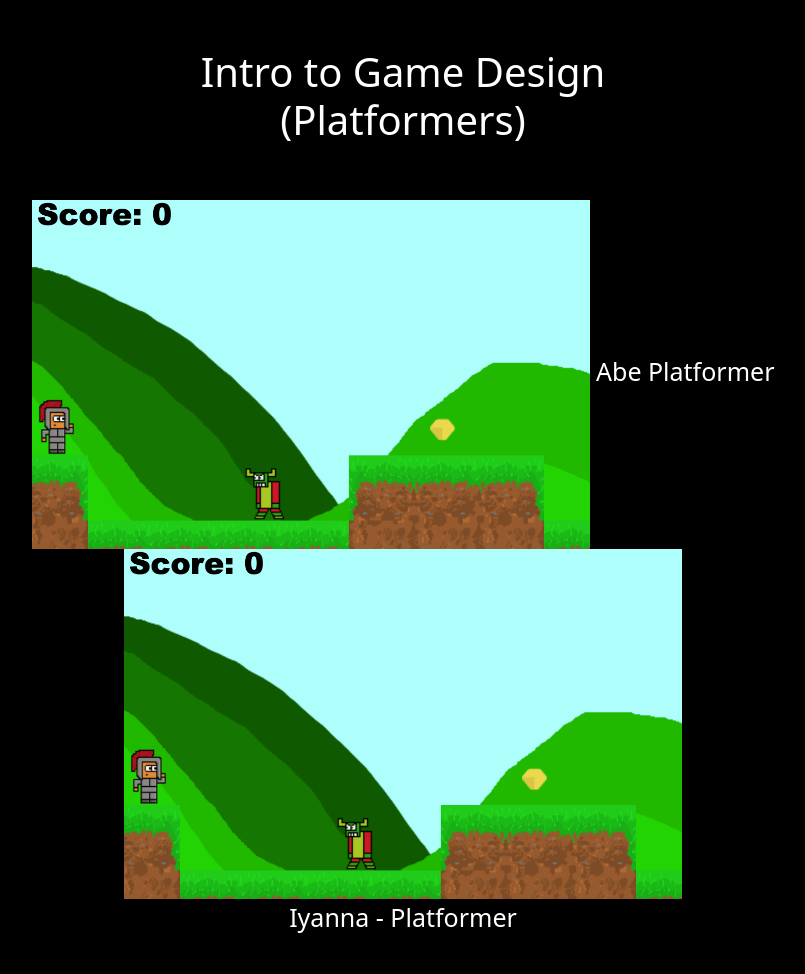
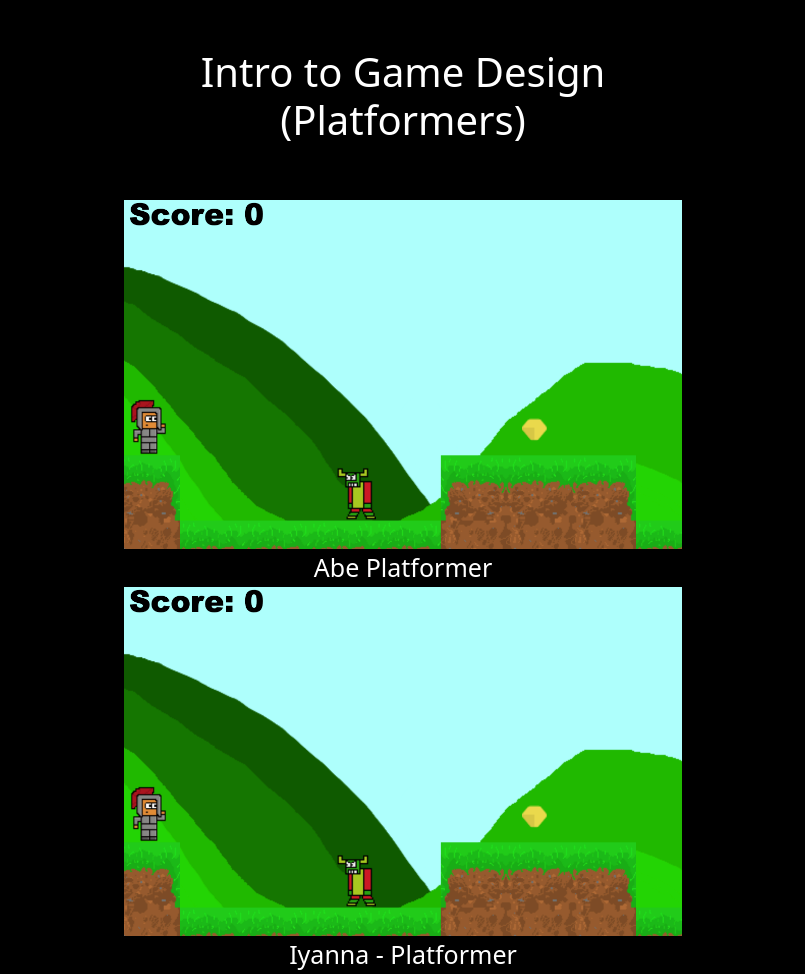
Before and after one commit to areardon0203/GameDesign2023, a plain HTML site: page index.html in a window 1280 px wide. Shown: the top 974 px of the page, without its empty margins (237-1042 px from the left). Drawn offline with nearby package versions, Linux system fonts and the light colour scheme.

Commit message:
formatting

```diff
--- a/index.html
+++ b/index.html
@@ -43,7 +43,7 @@
                 style = color:white;text-decoration:none;font-size:25px;text-align:center;
                 target="popup"
                 onclick="window.open('areardon0203.github.io/this_is_only_a_test/abe/index.html','popup','width=600,height=600'); return false;">
-                <img src="thumbs/abe.png" width="50%";margin-right="auto";margin-left="auto">
+                <img src="thumbs/abe.png" width="50%";margin-right="auto";margin-left="auto"><br>
                   Abe Platformer
               </a><br>
 <!--Abe-->
```
